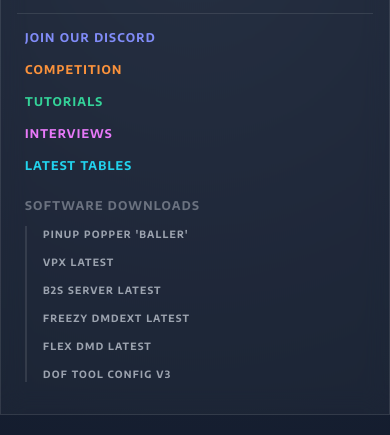
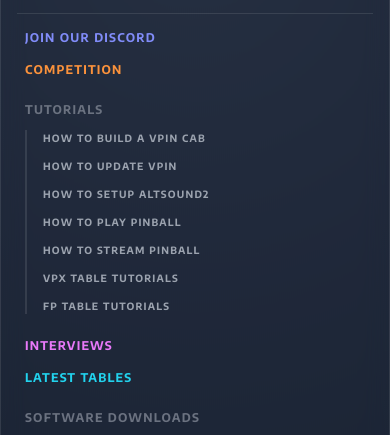
Before and after one commit to vpinhub/vpinhub, a plain HTML site: page index.html in a window 390 px wide. Both pictures are taken after a click on the button "MENU ☰". Shown: the part 56-491 px from the top of the page. Drawn offline with nearby package versions, Linux system fonts and the light colour scheme.

Commit message:
Update index.html

```diff
--- a/index.html
+++ b/index.html
@@ -28,7 +28,7 @@
 
         /* Mobile Menu Transitions */
         #mobile-menu { transition: max-height 0.4s ease-in-out, opacity 0.4s ease-in-out; max-height: 0; opacity: 0; overflow: hidden; }
-        #mobile-menu.open { max-height: 800px; opacity: 1; }
+        #mobile-menu.open { max-height: 1000px; opacity: 1; }
     </style>
 </head>
 <body class="min-h-screen flex flex-col hero-gradient">
@@ -46,7 +46,39 @@
                 <a href="https://discord.gg/rnaRKNgCjB" target="_blank" class="text-indigo-400 hover:text-indigo-300 transition-colors">Join Our Discord</a>
                 <span class="text-white/20">|</span>
                 <a href="https://vpinhub.github.io/competitioncentral/index.html" class="text-orange-400 hover:text-orange-300 transition-colors">Competition</a>
-                <a href="#" class="text-gray-300 hover:text-emerald-400 transition-colors">Tutorials</a>
+
+                <div class="relative group py-2">
+                    <button class="text-gray-300 hover:text-emerald-400 flex items-center gap-2 transition-colors focus:outline-none uppercase tracking-widest">
+                        Tutorials <span class="text-[8px]">▼</span>
+                    </button>
+                    <div class="nav-dropdown absolute top-full left-1/2 -translate-x-1/2 mt-1 w-64 glass border border-white/10 rounded-xl shadow-2xl flex flex-col overflow-hidden z-50">
+                        <div class="bg-white/5 px-4 py-2 border-b border-white/10">
+                            <span class="text-[9px] text-gray-500 font-black">GUIDES & TUTORIALS</span>
+                        </div>
+                        <a href="how-to-build-a-vpin-cab.html" class="px-4 py-3 hover:bg-white/10 text-gray-300 hover:text-white border-b border-white/5 flex justify-between items-center transition-colors">
+                            <span>How to Build a VPIN Cab</span> <span class="text-[10px]">↗</span>
+                        </a>
+                        <a href="how-to-update-vpin.html" class="px-4 py-3 hover:bg-white/10 text-gray-300 hover:text-white border-b border-white/5 flex justify-between items-center transition-colors">
+                            <span>How to Update VPIN</span> <span class="text-[10px]">↗</span>
+                        </a>
+                        <a href="how-to-setup-altsound2.html" class="px-4 py-3 hover:bg-white/10 text-gray-300 hover:text-white border-b border-white/5 flex justify-between items-center transition-colors">
+                            <span>How to Setup AltSound2</span> <span class="text-[10px]">↗</span>
+                        </a>
+                        <a href="how-to-play-pinball.html" class="px-4 py-3 hover:bg-white/10 text-gray-300 hover:text-white border-b border-white/5 flex justify-between items-center transition-colors">
+                            <span>How to Play Pinball</span> <span class="text-[10px]">↗</span>
+                        </a>
+                        <a href="how-to-stream-pinball.html" class="px-4 py-3 hover:bg-white/10 text-gray-300 hover:text-white border-b border-white/5 flex justify-between items-center transition-colors">
+                            <span>How to Stream Pinball</span> <span class="text-[10px]">↗</span>
+                        </a>
+                        <a href="vpx-table-tutorials.html" class="px-4 py-3 hover:bg-white/10 text-gray-300 hover:text-white border-b border-white/5 flex justify-between items-center transition-colors">
+                            <span>VPX Table Tutorials</span> <span class="text-[10px]">↗</span>
+                        </a>
+                        <a href="fp-table-tutorials.html" class="px-4 py-3 hover:bg-white/10 text-gray-300 hover:text-white flex justify-between items-center transition-colors">
+                            <span>FP Table Tutorials</span> <span class="text-[10px]">↗</span>
+                        </a>
+                    </div>
+                </div>
+
                 <a href="interviews.html" class="text-gray-300 hover:text-fuchsia-400 transition-colors">Interviews</a>
                 <span class="text-white/20">|</span>
                 <a href="https://vpinhub.github.io/competitioncentral/showcase.html" class="text-gray-300 hover:text-cyan-400 transition-colors">Latest Tables</a>
@@ -89,7 +121,20 @@
         <div id="mobile-menu" class="xl:hidden flex flex-col gap-4 mt-4 pt-4 border-t border-white/10 text-xs font-bold uppercase tracking-widest px-2 pb-2">
             <a href="https://discord.gg/rnaRKNgCjB" target="_blank" class="text-indigo-400 hover:text-indigo-300">Join Our Discord</a>
             <a href="https://vpinhub.github.io/competitioncentral/index.html" class="text-orange-400 hover:text-orange-300">Competition</a>
-            <a href="#" class="text-emerald-400 hover:text-emerald-300">Tutorials</a>
+
+            <div class="pt-2 pb-2">
+                <span class="text-gray-500 mb-3 block">Tutorials</span>
+                <div class="flex flex-col gap-3 pl-4 border-l-2 border-white/10">
+                    <a href="how-to-build-a-vpin-cab.html" class="text-gray-400 hover:text-white text-[10px]">How to Build a VPIN Cab</a>
+                    <a href="how-to-update-vpin.html" class="text-gray-400 hover:text-white text-[10px]">How to Update VPIN</a>
+                    <a href="how-to-setup-altsound2.html" class="text-gray-400 hover:text-white text-[10px]">How to Setup AltSound2</a>
+                    <a href="how-to-play-pinball.html" class="text-gray-400 hover:text-white text-[10px]">How to Play Pinball</a>
+                    <a href="how-to-stream-pinball.html" class="text-gray-400 hover:text-white text-[10px]">How to Stream Pinball</a>
+                    <a href="vpx-table-tutorials.html" class="text-gray-400 hover:text-white text-[10px]">VPX Table Tutorials</a>
+                    <a href="fp-table-tutorials.html" class="text-gray-400 hover:text-white text-[10px]">FP Table Tutorials</a>
+                </div>
+            </div>
+
             <a href="interviews.html" class="text-fuchsia-400 hover:text-fuchsia-300">Interviews</a>
             <a href="https://vpinhub.github.io/competitioncentral/showcase.html" class="text-cyan-400 hover:text-cyan-300">Latest Tables</a>
 
@@ -127,7 +172,7 @@
                     Search
                 </button>
             </form>
-            </div>
+        </div>
 
         <div class="grid grid-cols-1 md:grid-cols-2 lg:grid-cols-3 gap-6 mb-12">
             <a href="https://vpinhub.github.io/competitioncentral/index.html" class="hub-card glass rounded-2xl p-6 border-l-4 border-orange-500 glow-orange flex flex-col justify-between">
```
